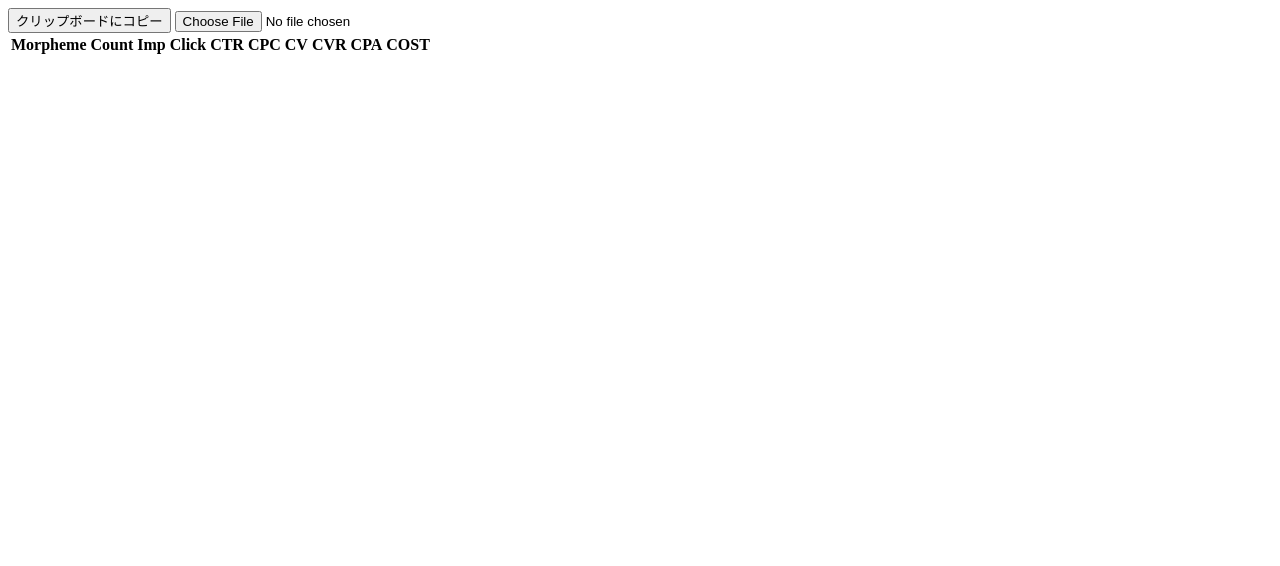
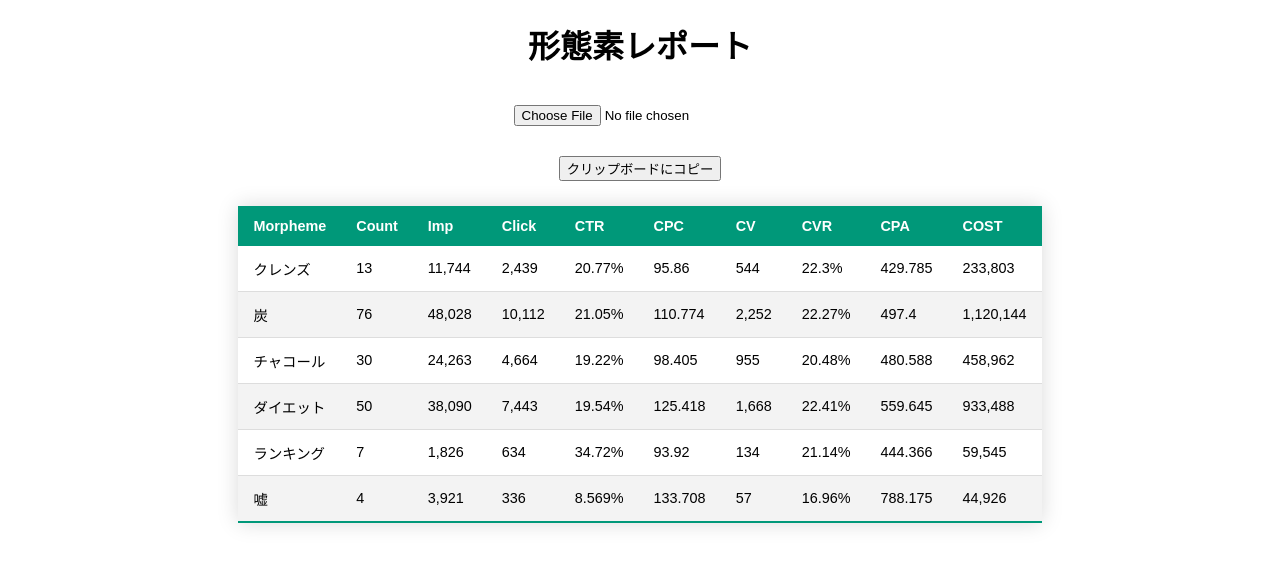
Before and after one commit to Taka336/AdsHack, a plain HTML site: page index.html in a window 1280 px wide. Drawn offline with Linux system fonts and the light colour scheme.

Commit message:
最低限のCSSを実装

```diff
--- a/index.html
+++ b/index.html
@@ -1,11 +1,22 @@
-<head>
+<!DOCTYPE html>
+<head lang="ja">
   <meta charset="utf-8" />
+  <meta name="viewport" content="width=device-width, initial-scale=1.0" />
+  <link rel="stylesheet" href="style.css" />
+  <title>形態素レポート</title>
 </head>
 <body>
-  <button id="js-button">クリップボードにコピー</button>
-  <input type="file" name="example" accept=".tsv" id="input" />
+  <h1>形態素レポート</h1>
 
-  <table id="table">
+  <div class="input-container">
+    <input type="file" name="example" accept=".tsv" id="input" />
+  </div>
+
+  <div class="button-container">
+    <button id="js-button">クリップボードにコピー</button>
+  </div>
+
+  <table id="table" class="styled-table">
     <thead>
       <tr>
         <th>Morpheme</th>
@@ -20,8 +31,81 @@
         <th>COST</th>
       </tr>
     </thead>
-    <tbody id="tbody"></tbody>
+    <tbody id="tbody">
+      <tr>
+        <td>クレンズ</td>
+        <td>13</td>
+        <td>11,744</td>
+        <td>2,439</td>
+        <td>20.77%</td>
+        <td>95.86</td>
+        <td>544</td>
+        <td>22.3%</td>
+        <td>429.785</td>
+        <td>233,803</td>
+      </tr>
+      <tr>
+        <td>炭</td>
+        <td>76</td>
+        <td>48,028</td>
+        <td>10,112</td>
+        <td>21.05%</td>
+        <td>110.774</td>
+        <td>2,252</td>
+        <td>22.27%</td>
+        <td>497.4</td>
+        <td>1,120,144</td>
+      </tr>
+      <tr>
+        <td>チャコール</td>
+        <td>30</td>
+        <td>24,263</td>
+        <td>4,664</td>
+        <td>19.22%</td>
+        <td>98.405</td>
+        <td>955</td>
+        <td>20.48%</td>
+        <td>480.588</td>
+        <td>458,962</td>
+      </tr>
+      <tr>
+        <td>ダイエット</td>
+        <td>50</td>
+        <td>38,090</td>
+        <td>7,443</td>
+        <td>19.54%</td>
+        <td>125.418</td>
+        <td>1,668</td>
+        <td>22.41%</td>
+        <td>559.645</td>
+        <td>933,488</td>
+      </tr>
+      <tr>
+        <td>ランキング</td>
+        <td>7</td>
+        <td>1,826</td>
+        <td>634</td>
+        <td>34.72%</td>
+        <td>93.92</td>
+        <td>134</td>
+        <td>21.14%</td>
+        <td>444.366</td>
+        <td>59,545</td>
+      </tr>
+      <tr>
+        <td>嘘</td>
+        <td>4</td>
+        <td>3,921</td>
+        <td>336</td>
+        <td>8.569%</td>
+        <td>133.708</td>
+        <td>57</td>
+        <td>16.96%</td>
+        <td>788.175</td>
+        <td>44,926</td>
+      </tr>
+    </tbody>
   </table>
 
-  <script src="./script.js"></script>
+  <script src="script.js"></script>
 </body>
--- a/script.js
+++ b/script.js
@@ -13,6 +13,7 @@ function tsv_array(data) {
 }
 
 function createTable(dataArray) {
+  tbody.innerHTML = ""
   dataArray.forEach((r) => {
     let tds = "";
     r.forEach((d) => {
--- /dev/null
+++ b/style.css
@@ -0,0 +1,48 @@
+body {
+  display: flex;
+  flex-direction: column;
+  align-items: center;
+  justify-content: center;
+  font-family: "Lato", sans-serif;
+  margin: 0;
+}
+
+.input-container {
+  margin: 15px 0;
+}
+
+.button-container {
+  margin: 15px 0 0;
+}
+
+.styled-table {
+  border-collapse: collapse;
+  margin: 25px 0;
+  font-size: 0.9em;
+  font-family: sans-serif;
+  min-width: 400px;
+  box-shadow: 0 0 20px rgba(0, 0, 0, 0.15);
+}
+
+.styled-table thead tr {
+  background-color: #009879;
+  color: #ffffff;
+  text-align: left;
+}
+
+.styled-table th,
+.styled-table td {
+  padding: 12px 15px;
+}
+
+.styled-table tbody tr {
+  border-bottom: 1px solid #dddddd;
+}
+
+.styled-table tbody tr:nth-of-type(even) {
+  background-color: #f3f3f3;
+}
+
+.styled-table tbody tr:last-of-type {
+  border-bottom: 2px solid #009879;
+}
```
